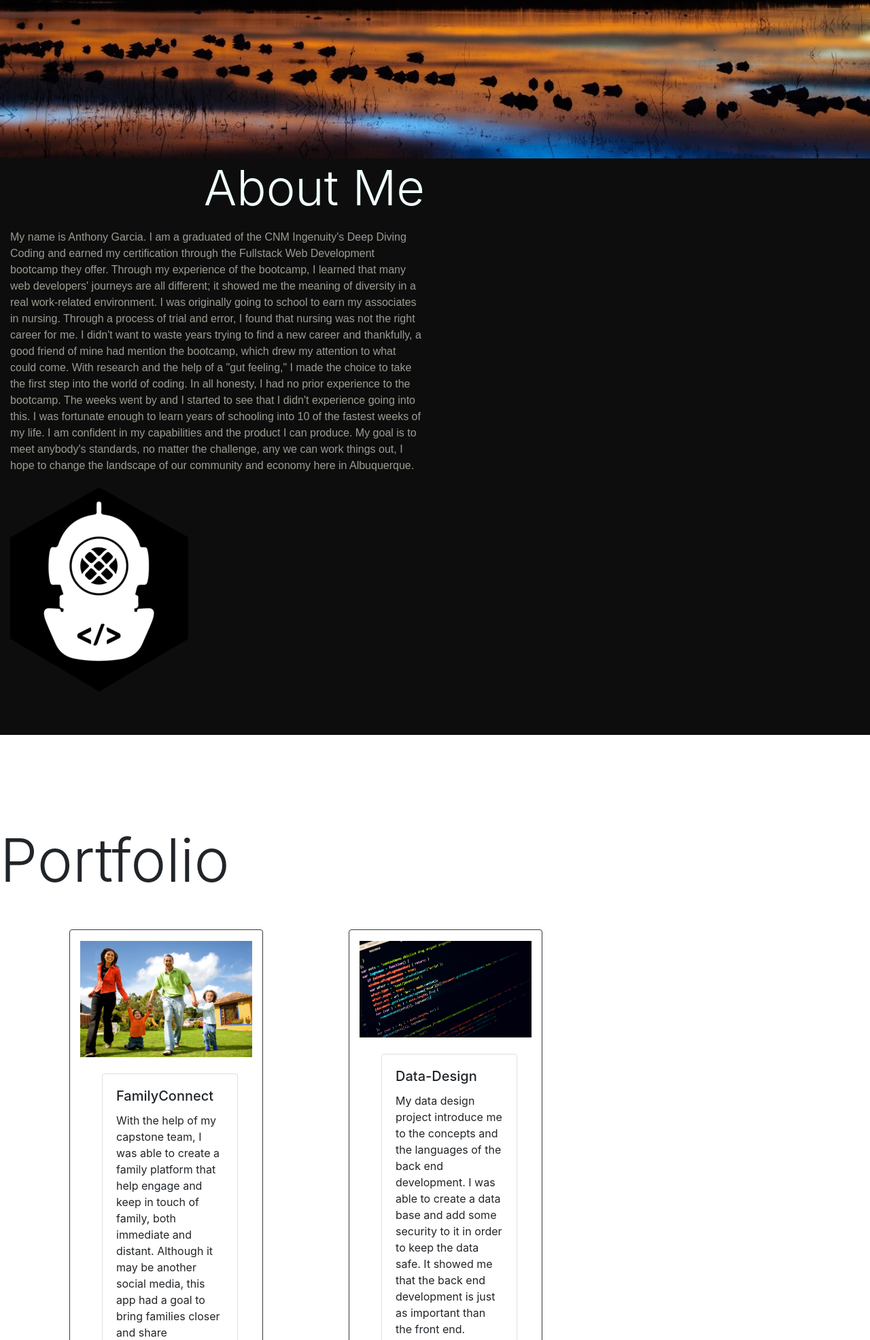
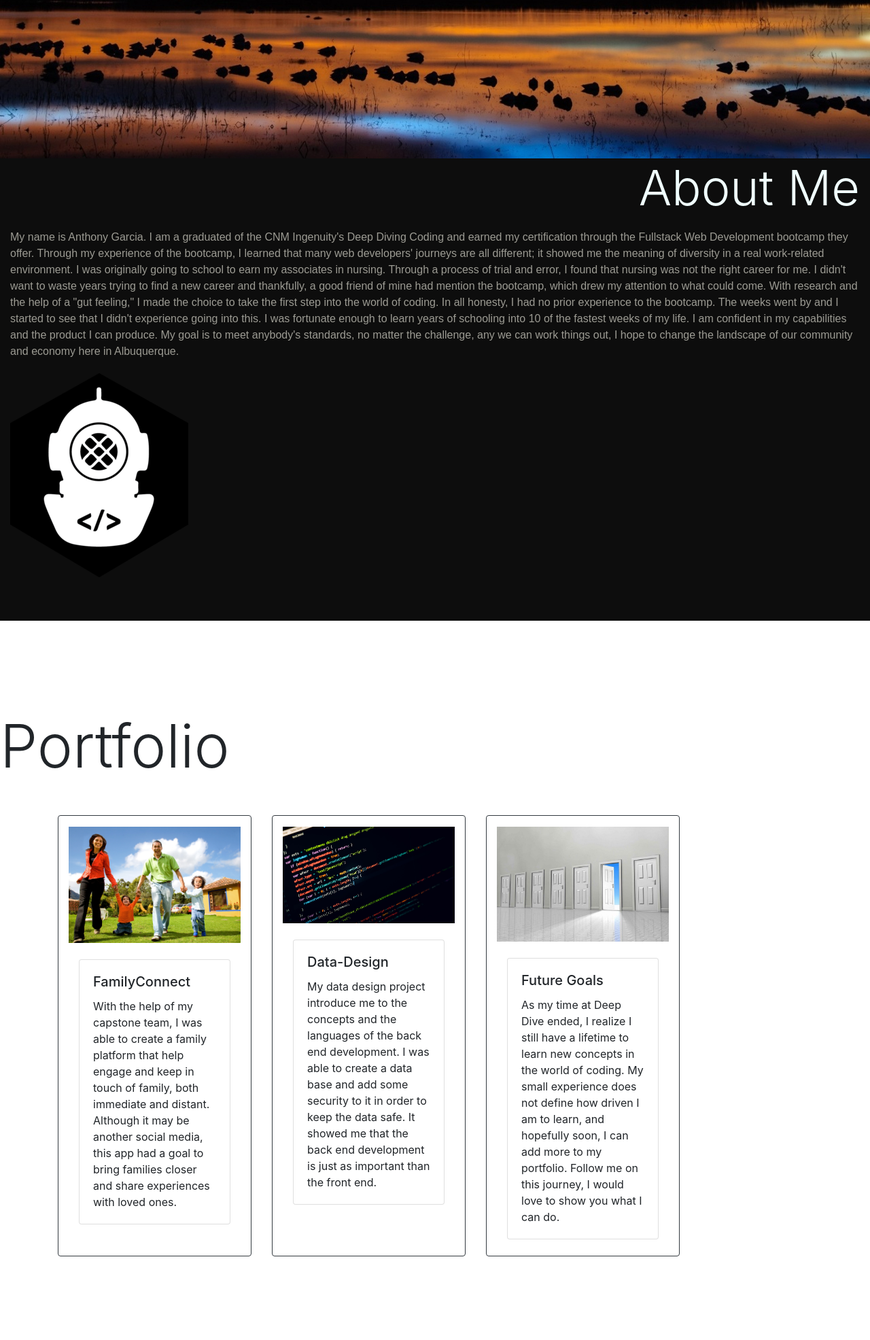
Before and after one commit to antgarcia12/my-pwp-anthony, a PHP site: page / in a window 1280 px wide. Shown: the part 626-2597 px from the top of the page at 68% size. Run offline with PHP 8.4, Linux system fonts and the light colour scheme; some libraries are stand-ins or nearby versions; some web fonts are replaced.

Commit message:
adjusted margins on cards, wasn't spacing correctly

```diff
--- a/public_html/index.php
+++ b/public_html/index.php
@@ -65,8 +65,8 @@
 		<!-- About -->
 		<section id="anthony">
 			<div class="container-fluid about-me">
-				<div class="row about text-left">
-					<div class="col-lg-6">
+				<div class="row about">
+					<div class="col-lg-12">
 						<h1 class="display-3 abt-me">About Me</h1>
 						<p class="story">My name is Anthony Garcia. I am a graduated of the CNM Ingenuity's Deep Diving Coding and earned my certification through the Fullstack Web Development bootcamp they offer. Through my experience of the bootcamp, I learned that many web developers' journeys are all different; it showed me the meaning of diversity in a real work-related environment. I was originally going to school to earn my associates in nursing. Through a process of trial and error, I found that nursing was not the right career for me. I didn't want to waste years trying to find a new career and thankfully, a good friend of mine had mention the bootcamp, which drew my attention to what could come. With research and the help of a "gut feeling," I made the choice to take the first step into the world of coding. In all honesty, I had no prior experience to the bootcamp. The weeks went by and I started to see that I didn't experience going into this. I was fortunate enough to learn years of schooling into 10 of the fastest weeks of my life. I am confident in my capabilities and the product I can produce. My goal is to meet anybody's standards, no matter the challenge, any we can work things out, I hope to change the landscape of our community and economy here in Albuquerque.</p>
 					</div>
@@ -80,7 +80,7 @@
 		<section id="work">
 			<h1 class="display-2 text-align-right port-section">Portfolio</h1>
 			<div class="container mt-5 port-work">
-				<div class="row">
+				<div class="row" id="card-train">
 					<div class="card border-dark col-lg-3 col-sm-6">
 						<img class="img-fluid d-block mx-auto mb-4" src="images/family-photo-stock.jpg" alt="FamilyConn">
 						<div class="card mb-4">
--- a/public_html/stylesheet.css
+++ b/public_html/stylesheet.css
@@ -76,9 +76,15 @@ header {
 	margin-top: 1.5em;
 }
 
+#card-train {
+	display: flex;
+	flex-wrap: wrap;
+
+}
+
 .card{
-	margin-left: 2em;
-	margin-right: 8.25%;
+	margin-right: 15px;
+	margin-left: 15px;
 	margin-bottom: 10em;
 }
 
```
